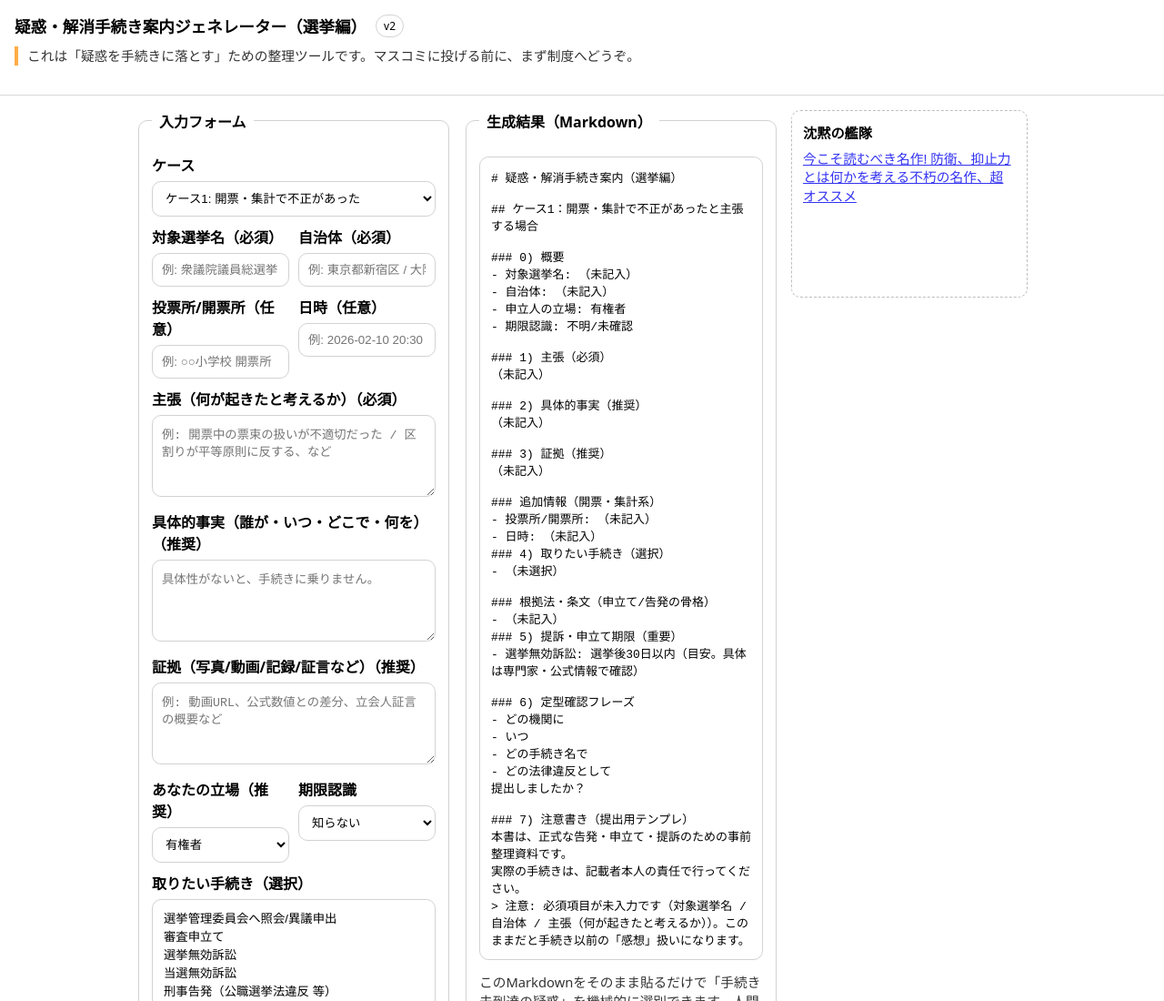
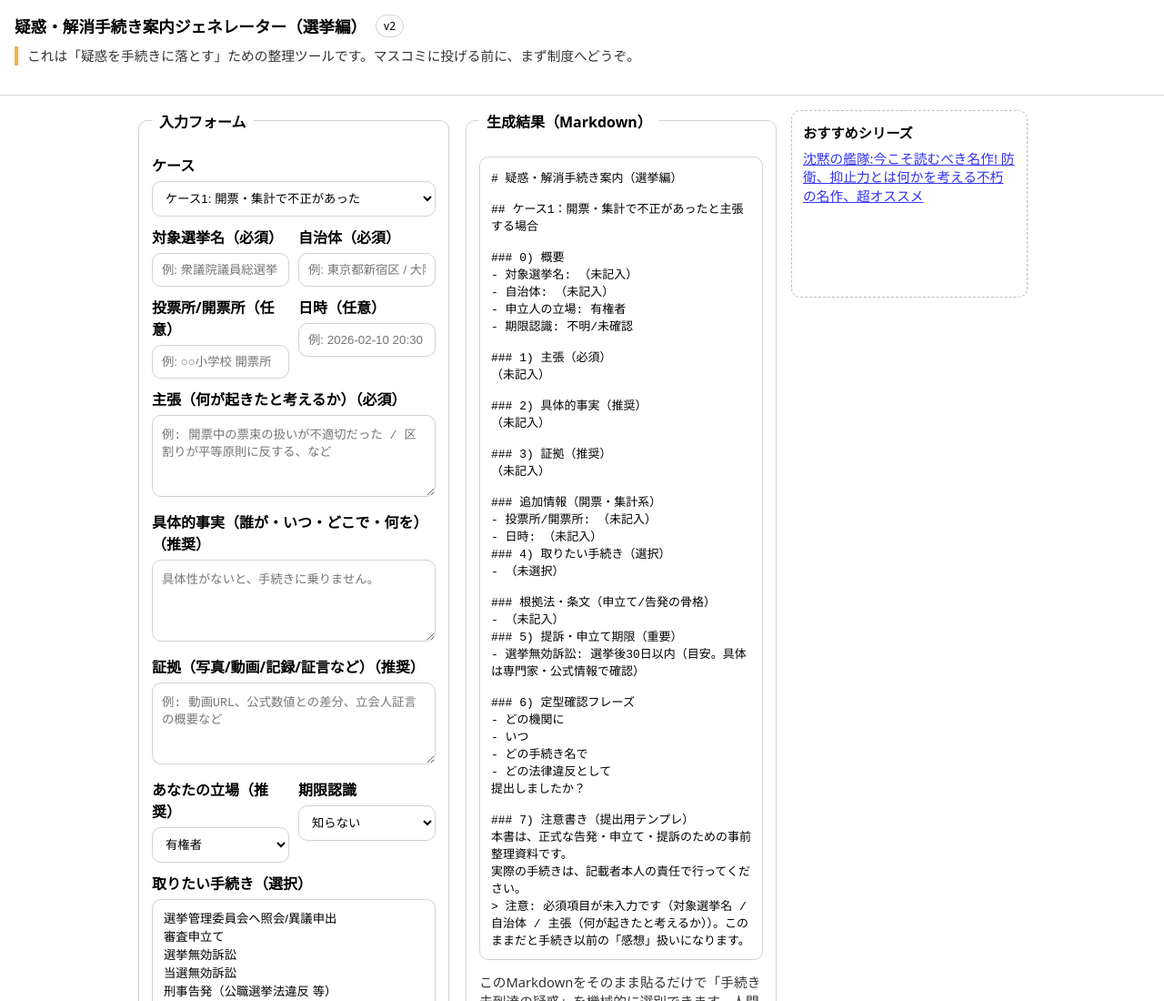
Before and after one commit to getsal/suspicion-kit, a plain HTML site: page index.html in a window 1280 px wide. Shown: the top 1100 px of the page at 91% size. Drawn offline with nearby package versions, Linux system fonts and the light colour scheme.

```diff
--- a/index.html
+++ b/index.html
@@ -168,8 +168,8 @@
 
 	    <aside class="sidebar" aria-label="バナー">
 	      <div class="banner">
-	        <h2>沈黙の艦隊</h2>
-	        <a href="https://amzn.to/4ahxQet"><p class="hint">今こそ読むべき名作! 防衛、抑止力とは何かを考える不朽の名作、超オススメ</p></a>
+	        <h2>おすすめシリーズ</h2>
+	        <a href="https://amzn.to/4ahxQet"><p class="hint">沈黙の艦隊:今こそ読むべき名作! 防衛、抑止力とは何かを考える不朽の名作、超オススメ</p></a>
 	      </div>
 	    </aside>
 	  </div>
```
